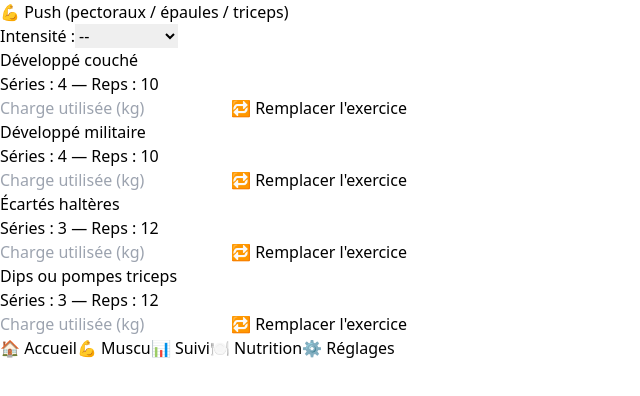
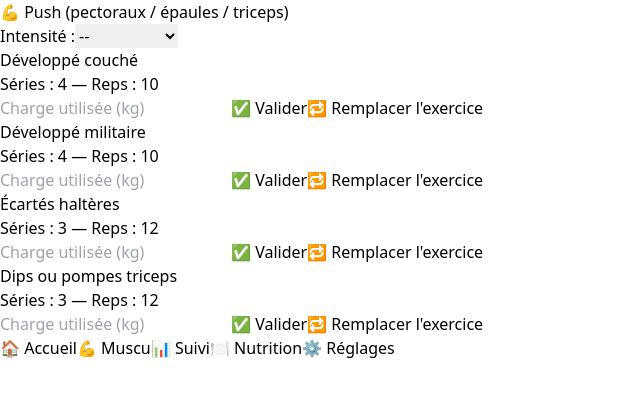
Before and after one commit to Alex84120/tracker-app, a React (Vite) app: page /muscu in a window 1280 px wide. Shown: the top 396 px of the page, without its empty margins (0-640 px from the left). Built offline with nearby package versions, Linux system fonts and the light colour scheme.

Commit message:
Update Muscu.jsx

```diff
--- a/src/pages/Muscu.jsx
+++ b/src/pages/Muscu.jsx
@@ -59,17 +59,6 @@ export default function Muscu() {
     localStorage.setItem(`activite_${jour}`, activiteLibre.toString())
   }, [activiteLibre, jour])
 
-  const handleChangeCharge = (exo, value) => {
-    setCharges(prev => ({ ...prev, [exo]: value }))
-    const date = new Date().toLocaleDateString()
-    setHistorique(prev => {
-      const newHisto = { ...prev }
-      if (!newHisto[exo]) newHisto[exo] = []
-      newHisto[exo].push({ date, value })
-      return newHisto
-    })
-  }
-
   const handleRemplacement = (exo) => {
     const remplacement = prompt(`Par quoi veux-tu remplacer "${exo}" ?`)
     if (remplacement) {
@@ -115,21 +104,42 @@ export default function Muscu() {
                 <li key={index} className="mb-4 border-b pb-2">
                   <div className="font-semibold">{exo}</div>
                   <div>Séries : {series} — Reps : {reps}</div>
+
                   <input
                     type="text"
                     placeholder="Charge utilisée (kg)"
                     className="border px-2 py-1 mt-1 rounded w-full"
                     value={charges[exo] || ''}
-                    onChange={(e) => handleChangeCharge(exo, e.target.value)}
+                    onChange={(e) =>
+                      setCharges((prev) => ({ ...prev, [exo]: e.target.value }))
+                    }
                   />
+
+                  <button
+                    onClick={() => {
+                      const value = charges[exo]
+                      if (!value) return
+                      const date = new Date().toLocaleDateString()
+                      setHistorique((prev) => {
+                        const newHisto = { ...prev }
+                        if (!newHisto[exo]) newHisto[exo] = []
+                        newHisto[exo].push({ date, value })
+                        return newHisto
+                      })
+                      alert(`✅ Charge enregistrée pour ${exo} : ${value} kg`)
+                    }}
+                    className="bg-green-600 text-white px-2 py-1 rounded mt-1"
+                  >
+                    ✅ Valider
+                  </button>
+
                   <button
                     onClick={() => handleRemplacement(nom)}
-                    className="text-sm text-blue-500 underline mt-1"
+                    className="text-sm text-blue-500 underline mt-1 block"
                   >
                     🔁 Remplacer l'exercice
                   </button>
 
-                  {/* Historique de l'exercice */}
                   {historique[exo] && (
                     <div className="mt-2 text-sm">
                       <p className="font-semibold">Historique :</p>
@@ -157,7 +167,6 @@ export default function Muscu() {
         </>
       )}
 
-      {/* Case à cocher activité libre (escalade/trail) */}
       {isJourLibre && (
         <div className="mt-4">
           <label>
```
